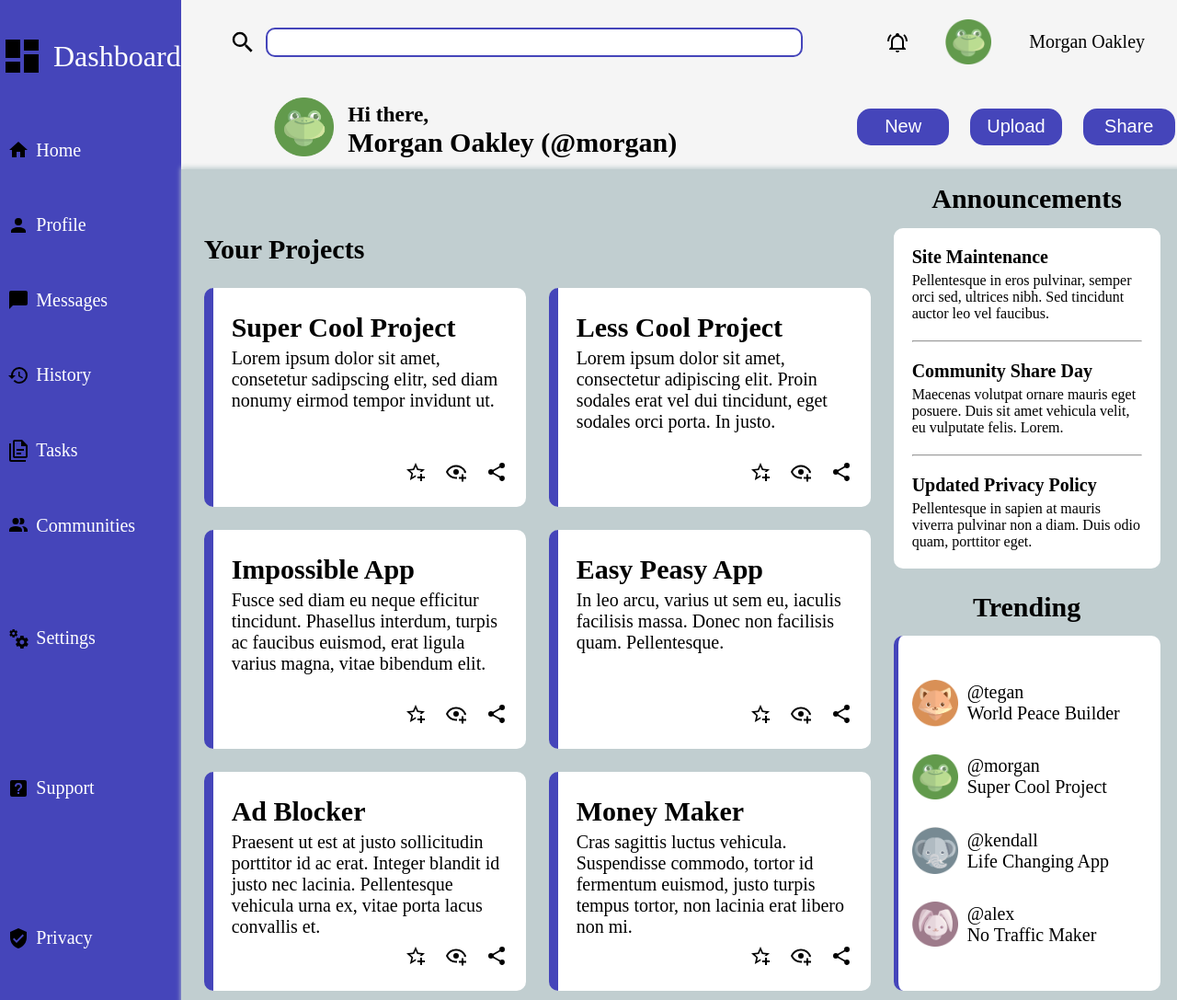
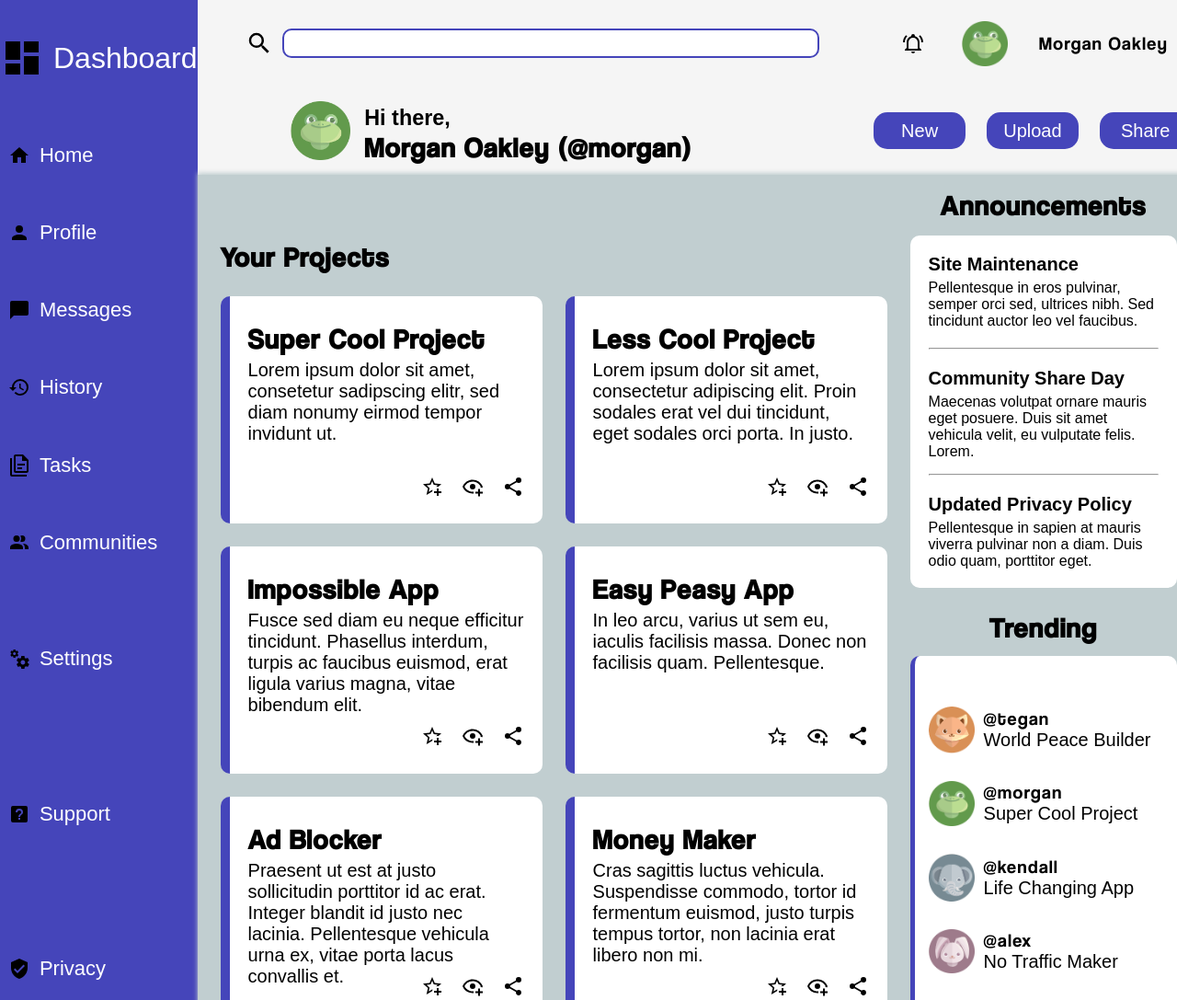
Before and after one commit to GGihan/admin-dashboard, a plain HTML site: page index.html in a window 1280 px wide. Shown: the top 1087 px of the page at 92% size. Drawn offline with Linux system fonts and the light colour scheme.

Commit message:
Add regular and custom font design

```diff
--- a/styles.css
+++ b/styles.css
@@ -1,6 +1,15 @@
 * {
     margin: 0;
     padding: 0;
+}
+
+@font-face {
+    font-family: 'Coolvetica';
+    src: url('fonts/Coolvetica-Regular.woff2') format('woff2'),
+        url('fonts/Coolvetica-Regular.woff') format('woff');
+    font-weight: 100;
+    font-style: normal;
+    font-display: swap;
 }
 
 body {
@@ -9,17 +18,14 @@ body {
 
     font-size: 20px;
     display: flex;
+    font-family: Arial, Helvetica, sans-serif;
 }
 
-div {
-    /* border: 1px solid blue; */
-}
-
-.sidebar,
-.header,
-.main {
-    /* border: 1px solid red;
-    background-color: beige; */
+h2,
+.personal > p,
+.user p:nth-child(2) {
+    font-family: 'Coolvetica', Arial, Helvetica, sans-serif;
+    letter-spacing: 1.4px;
 }
 
 a {
@@ -82,7 +88,6 @@ input {
 
 .dashboard > img {
     width: 48px;
-    image: white;
 }
 
 .sidebar .home {
@@ -92,6 +97,7 @@ input {
 .home a,
 .settings a {
     justify-self: flex-start;
+    font-size: 22px;
 }
 
 .sidebar .settings {
@@ -187,10 +193,6 @@ label > img {
 
 .profile-card h3 {
     align-self: flex-end;
-}
-
-.profile-card h2 {
-
 }
 
 .header .nav {
```
Also changed, not shown: fonts/Coolvetica Rg.otf (added), fonts/Coolvetica-Regular.woff (added), fonts/Coolvetica-Regular.woff2 (added), 1 other file.
